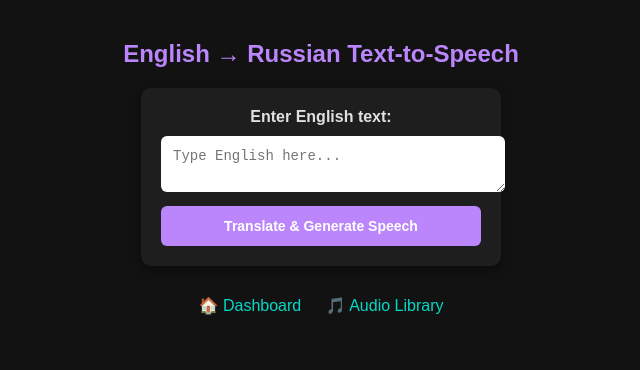
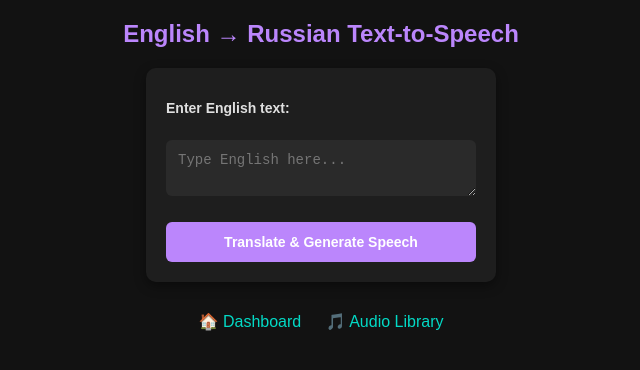
Before and after one commit to Ak23b/Russian-language-learning-app, a Flask app: page /speak in a window 1280 px wide. Shown: the top 370 px of the page, without its empty margins (319-959 px from the left). Run offline with Flask 3, Linux system fonts and the light colour scheme; the visitor is signed in with stand-in values (Sample User, id 1).

Commit message:
Style update

```diff
--- a/static/style.css
+++ b/static/style.css
@@ -1,10 +1,16 @@
+/* Global Reset */
+* {
+    box-sizing: border-box;
+    margin: 0;
+    padding: 0;
+}
+
 body {
     font-family: Arial, sans-serif;
     background-color: #121212;
     color: #e0e0e0;
     text-align: center;
     padding: 20px;
-    margin: 0;
 }
 
 /* Headings */
@@ -26,39 +32,68 @@ a:hover {
     color: #00ffc6;
 }
 
-/* Forms */
+/* --- Forms --- */
 form {
     margin: 20px auto;
     padding: 20px;
     background: #1e1e1e;
     border-radius: 10px;
-    width: 320px;
+    width: 100%;
+    max-width: 350px;
     box-shadow: 0 4px 12px rgba(0, 0, 0, 0.4);
+    text-align: left; /* Inputs + labels align nicely */
 }
 
-textarea, input, button {
+form label {
+    display: block;
+    margin-top: 12px;
+    font-weight: bold;
+    font-size: 14px;
+    color: #e0e0e0;
+}
+
+form input,
+form textarea,
+form select {
+    margin-top: 6px;
+    margin-bottom: 12px;
+    padding: 12px;
+    width: 100%;
+    border-radius: 6px;
+    border: none;
+    font-size: 14px;
+    background: #2a2a2a;
+    color: #fff;
+}
+
+form input:focus,
+form textarea:focus,
+form select:focus {
+    outline: 2px solid #bb86fc;
+}
+
+/* Buttons */
+button, .btn {
+    display: inline-block;
     margin-top: 10px;
     padding: 12px;
     width: 100%;
     border-radius: 6px;
     border: none;
     font-size: 14px;
-}
-
-button {
-    background: #bb86fc;
-    color: white;
     font-weight: bold;
     cursor: pointer;
+    background: #bb86fc;
+    color: #fff;
     transition: background 0.2s ease, transform 0.1s ease;
 }
 
-button:hover {
+button:hover, .btn:hover {
     background: #9a67ea;
     transform: translateY(-2px);
 }
 
-/* --- Playlist Styles --- */
+/* --- Library (audio list) --- */
 .audio-list {
     list-style: none;
     padding: 0;
@@ -105,31 +140,26 @@ audio {
     border-radius: 6px;
 }
 
-/* Buttons inside library */
-.btn {
-    display: inline-block;
-    background: #03dac6;
-    color: #121212;
-    padding: 8px 14px;
-    border-radius: 6px;
-    margin: 5px;
-    font-weight: bold;
-    transition: background 0.2s ease, transform 0.1s ease;
-}
-
-.btn:hover {
-    background: #00ffc6;
-    transform: translateY(-2px);
-}
-
-/* Empty message */
-.empty-message {
-    color: #aaa;
-    font-style: italic;
+/* Navigation */
+.nav-links, .back-link {
     margin-top: 30px;
 }
 
-/* Navigation Links */
-.back-link, .nav-links {
-    margin-top: 30px;
+/* Flash messages */
+.flash-message {
+    margin: 15px auto;
+    padding: 12px;
+    border-radius: 6px;
+    max-width: 400px;
+    font-weight: bold;
 }
+
+.flash-message.success {
+    background: #1e4620;
+    color: #03dac6;
+}
+
+.flash-message.error {
+    background: #4a1f1f;
+    color: #ff6b6b;
+}
```
